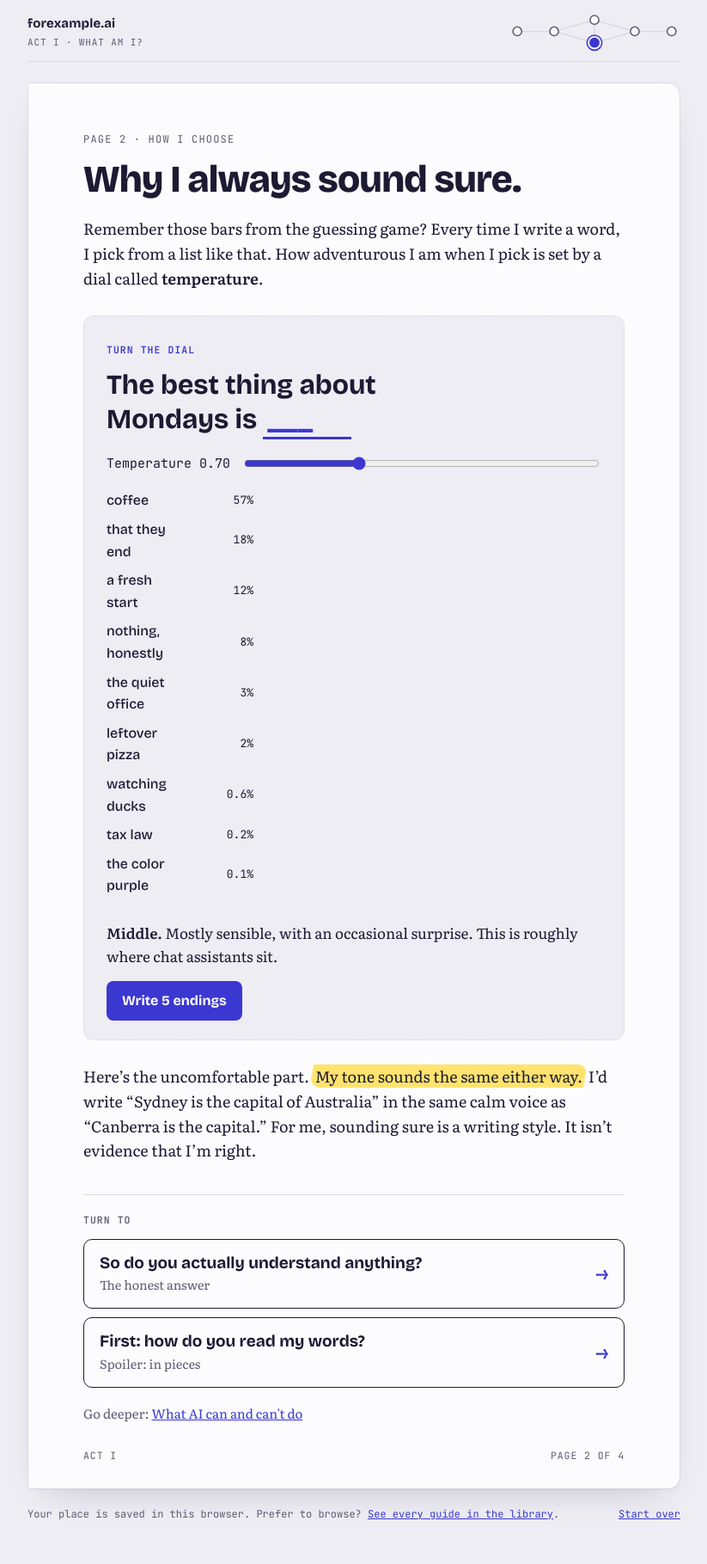
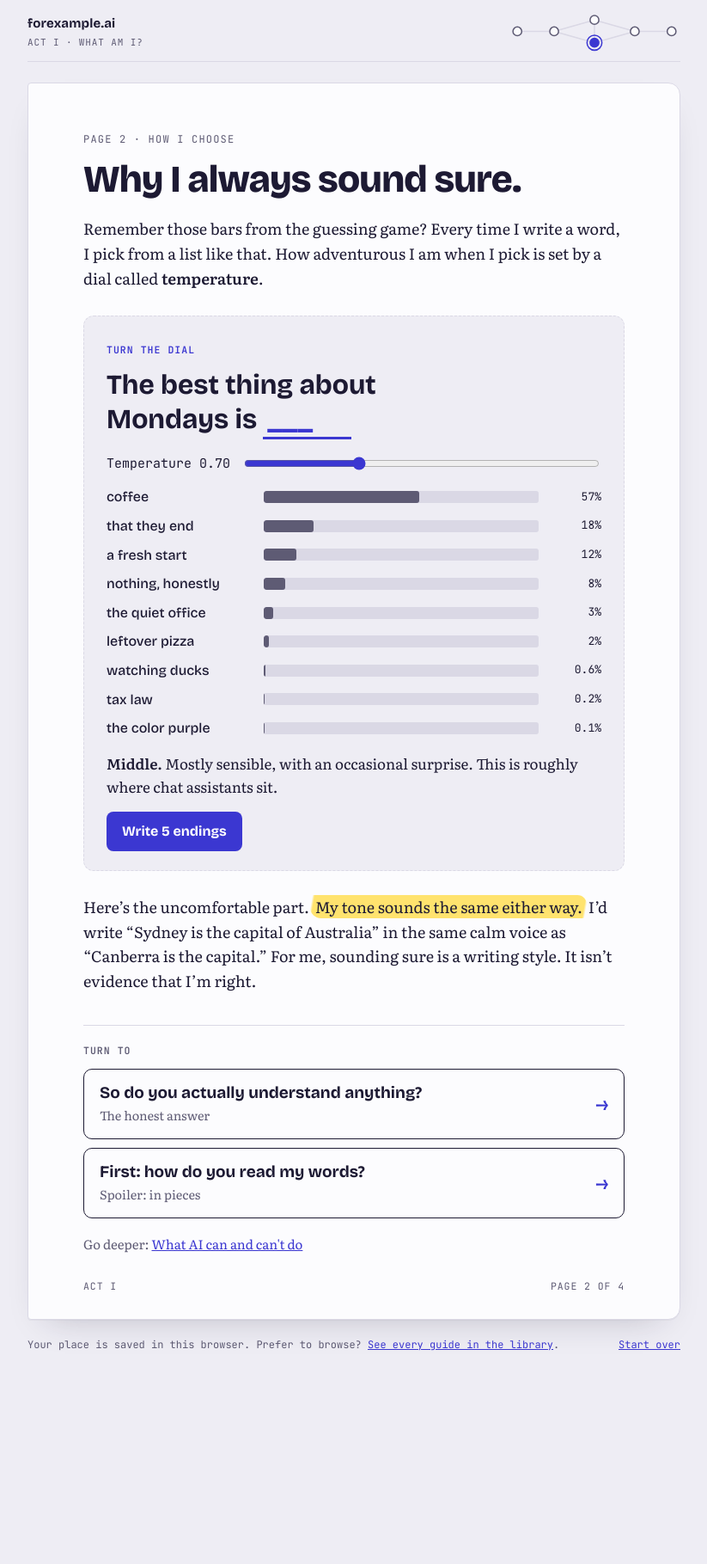
Before and after one commit to Decent-Software-LLC/forexample.ai, a Jekyll site: the page built from _story/act-1/confidence.md, in a window 1280 px wide. Shown: the whole page at 86% size, without its empty margins (228-1051 px from the left). Built offline with Jekyll 4.4.1, drawn with Linux system fonts in a browser that asks for light colours; after the commit the page ends 1622 px from its top, so only the background shows below that.

Commit message:
Fix squashed temperature bars and drop internal notes from the sitemap
The temperature toy's container had the "bars" class, and the script
renders a second .bars grid inside it, so the whole chart was squeezed
into the first grid column (7em on phones). The container is now a
plain div.

Exclude notes/ and api/README.md from the build so internal planning
docs and the API readme no longer appear on the site or in
sitemap.xml. The api/*.json files are unchanged.

Co-Authored-By: Claude Opus 5.5 <noreply@anthropic.com>

```diff
--- a/_config.yml
+++ b/_config.yml
@@ -42,6 +42,8 @@ exclude:
   - .github
   - SEO_OPTIMIZATION_PLAN.md
   - CONTENT_STRATEGY.md
+  - notes
+  - api/README.md
 
 # Include special directories
 include:
--- a/_includes/story/toy-temperature.html
+++ b/_includes/story/toy-temperature.html
@@ -2,7 +2,7 @@
 <span class="label">Turn the dial</span>
 <p class="prompt"><span id="tPrompt"></span> <span class="blank">___</span></p>
 <div class="slider"><label for="temp" class="temp" id="tempOut">Temperature 0.70</label><input id="temp" type="range" min="0.1" max="2" step="0.05" value="0.7"></div>
-<div class="bars" id="tBars"></div>
+<div id="tBars"></div>
 <p class="note" id="tNote"></p>
 <button class="btn" type="button" id="tGen">Write 5 endings</button>
 <ul class="endings" id="tEnd"></ul>
```
